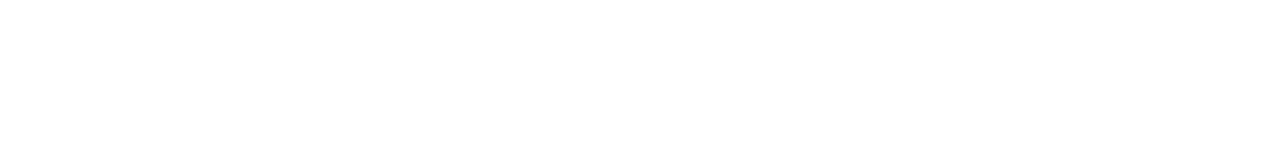
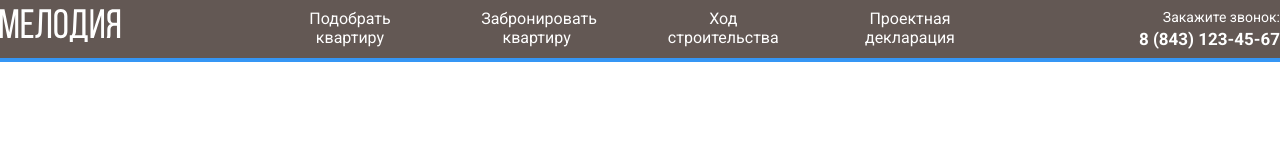
Before and after one commit to Kasper-developer/Melody, a plain HTML site: page index.html in a window 1280 px wide. Drawn offline with Linux system fonts and the light colour scheme.

Commit message:
create: header

```diff
--- a/index.html
+++ b/index.html
@@ -1,5 +1,6 @@
 <!DOCTYPE html>
 <html lang="ru">
+
 <head>
 	<meta charset="UTF-8">
 	<meta http-equiv="X-UA-Compatible" content="IE=edge">
@@ -11,8 +12,38 @@
 	<link rel="stylesheet" href="css/style.css">
 	<title>Melody</title>
 </head>
+
 <body>
-
+	<header class="header">
+		<div class="container">
+			<div class="header__wrapper">
+				<a href="#" class="header__logo">
+					<img src="icons/logo.svg" alt="Icon: Logo">
+				</a>
+				<nav>
+					<ul class="header-nav">
+						<li class="header-nav__item">
+							<a href="#" class="header-nav__link">Подобрать квартиру</a>
+						</li>
+						<li class="header-nav__item">
+							<a href="#" class="header-nav__link">Забронировать квартиру</a>
+						</li>
+						<li class="header-nav__item">
+							<a href="#" class="header-nav__link">Ход строительства</a>
+						</li>
+						<li class="header-nav__item">
+							<a href="#" class="header-nav__link">Проектная декларация</a>
+						</li>
+					</ul>
+				</nav>
+				<div class="header-contacts">
+					<span class="header-contacts__desc">Закажите звонок:</span>
+					<a href="tel:88431234567" class="header-contacts__link">8 (843) 123-45-67</a>
+				</div>
+			</div>
+		</div>
+	</header>
 	<script src="js/main.js"></script>
 </body>
+
 </html>
--- /dev/null
+++ b/sass/base/_variables.sass
@@ -0,0 +1 @@
+$main-color: #3596F5
--- /dev/null
+++ b/sass/blocks/_header.sass
@@ -0,0 +1,40 @@
+.header
+	padding: 9px 0
+	background: #635854
+	min-height: 56px
+	border-bottom: 4px solid $main-color
+	&__wrapper
+		display: flex
+		justify-content: space-between
+	&__logo
+		img
+			width: 100%
+	&-nav
+		display: flex
+		justify-content: space-between
+		width: 671px
+		text-align: center
+		&__item
+			width: 111px
+			&--active
+				background: $main-color
+		&__link
+			font-weight: normal
+			font-size: 16px
+			line-height: 19px
+			color: #fff
+	&-contacts
+		&__desc
+			font-weight: normal
+			font-size: 14px
+			line-height: 16px
+			display: block
+			color: #fff
+			text-align: right
+		&__link
+			font-weight: bold
+			font-size: 17px
+			line-height: 20px
+			display: block
+			color: #fff
+			margin-top: 4px
--- /dev/null
+++ b/sass/style.sass
@@ -0,0 +1,9 @@
+body
+	font-family: 'Roboto', sans-serif
+
+.container
+	max-width: 1280px
+	margin: 0 auto
+
+@import 'base/variables'
+@import 'blocks/header'
--- a/sass/style.scss
+++ /dev/null
@@ -1,5 +0,0 @@
-body {
-	font-family: 'Roboto', sans-serif;
-}
-
-@import "blocks/_header"
```
Also changed, not shown: css/style.css, icons/logo.svg (added), 1 other file.
